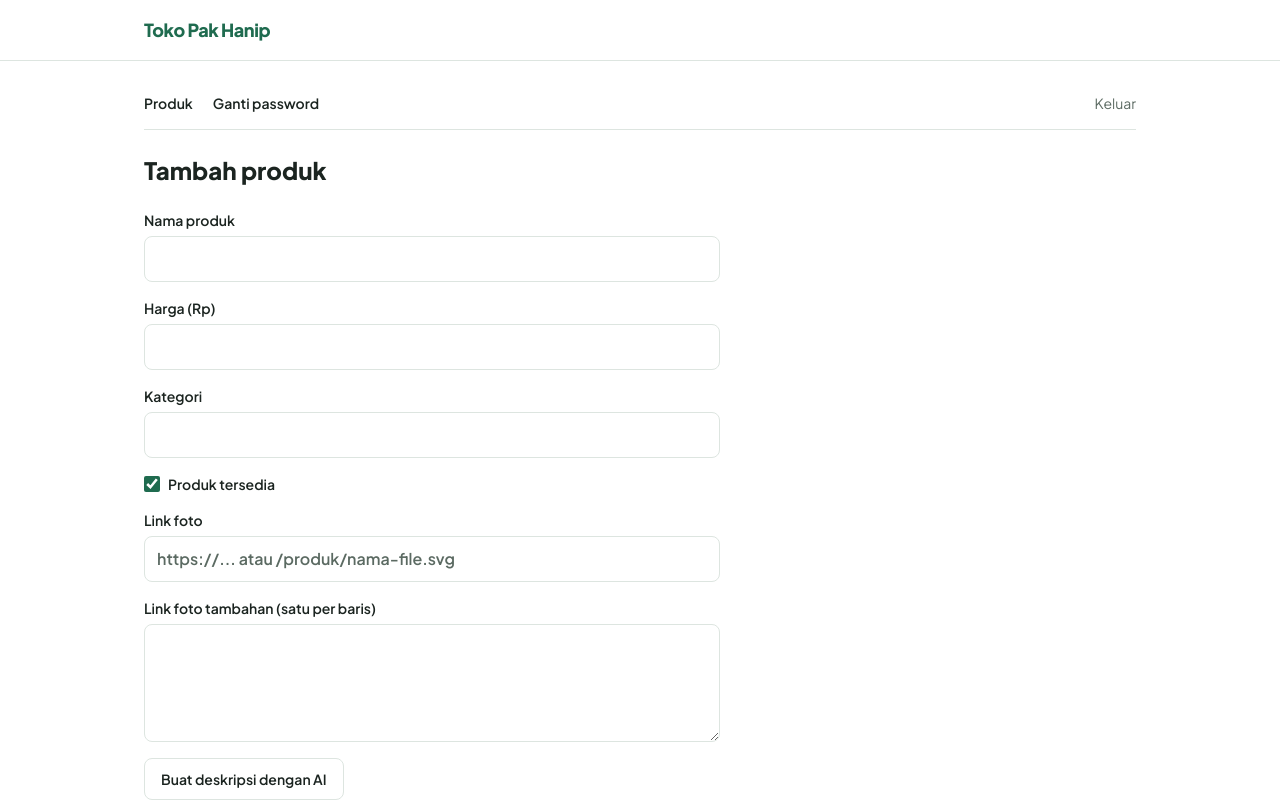
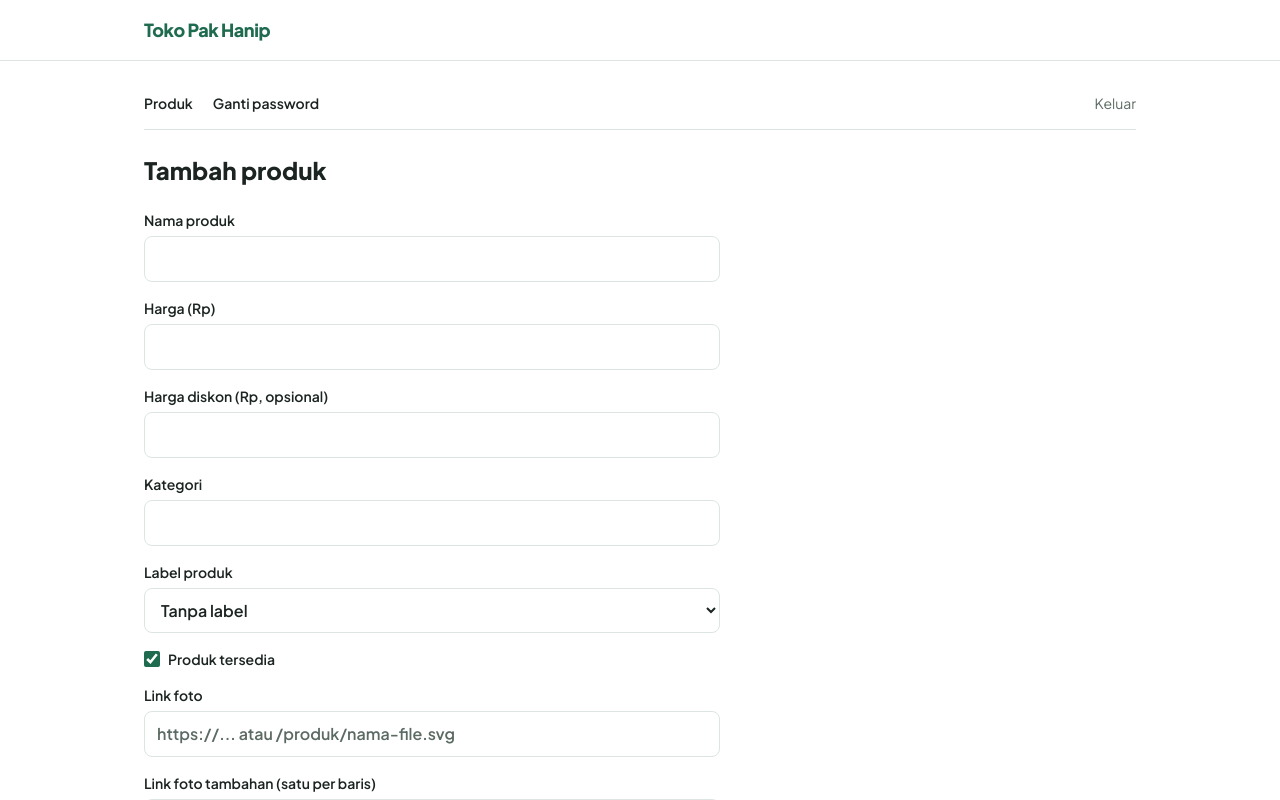
Before and after one commit to Hanifwicaksono/katalog-umkm, a Next.js app: page /admin/produk/baru in a window 1280 px wide. Shown: the top 800 px of the page. Built offline with nearby package versions, Linux system fonts and the light colour scheme.

Commit message:
US-20: harga diskon dan badge

```diff
--- a/app/admin/actions.js
+++ b/app/admin/actions.js
@@ -101,6 +101,9 @@ export async function tambahProduk(formData) {
   const nama = String(formData.get("nama") || "").trim();
   const hargaInput = formData.get("harga");
   const harga = Number(hargaInput);
+  const hargaDiskonInput = String(formData.get("harga_diskon") || "").trim();
+  const hargaDiskon = hargaDiskonInput === "" ? null : Number(hargaDiskonInput);
+  const label = String(formData.get("label") || "");
   const fotoUrls = String(formData.get("foto_urls") || "")
     .split(/\r?\n/)
     .map((url) => url.trim())
@@ -114,10 +117,20 @@ export async function tambahProduk(formData) {
     redirect("/admin/produk/baru?error=Harga%20harus%20berupa%20angka%20bulat%20dan%20tidak%20negatif.");
   }
 
+  if (hargaDiskon !== null && (!Number.isInteger(hargaDiskon) || hargaDiskon < 0 || hargaDiskon >= harga)) {
+    redirect("/admin/produk/baru?error=Harga%20diskon%20harus%20berupa%20angka%20bulat%20dan%20lebih%20kecil%20dari%20harga%20normal.");
+  }
+
+  if (!["", "Baru", "Terlaris"].includes(label)) {
+    redirect("/admin/produk/baru?error=Label%20produk%20tidak%20valid.");
+  }
+
   const { error } = await supabase.from("produk").insert({
     nama,
     harga,
+    harga_diskon: hargaDiskon,
     kategori: String(formData.get("kategori") || "").trim(),
+    label: label || null,
     tersedia: formData.get("tersedia") === "on",
     foto_url: String(formData.get("foto_url") || "").trim(),
     foto_urls: fotoUrls,
@@ -152,6 +165,9 @@ export async function ubahProduk(id, formData) {
   const nama = String(formData.get("nama") || "").trim();
   const hargaInput = formData.get("harga");
   const harga = Number(hargaInput);
+  const hargaDiskonInput = String(formData.get("harga_diskon") || "").trim();
+  const hargaDiskon = hargaDiskonInput === "" ? null : Number(hargaDiskonInput);
+  const label = String(formData.get("label") || "");
   const fotoUrls = String(formData.get("foto_urls") || "")
     .split(/\r?\n/)
     .map((url) => url.trim())
@@ -166,12 +182,22 @@ export async function ubahProduk(id, formData) {
     redirect(`${halamanUbah}?error=Harga%20harus%20berupa%20angka%20bulat%20dan%20tidak%20negatif.`);
   }
 
+  if (hargaDiskon !== null && (!Number.isInteger(hargaDiskon) || hargaDiskon < 0 || hargaDiskon >= harga)) {
+    redirect(`${halamanUbah}?error=Harga%20diskon%20harus%20berupa%20angka%20bulat%20dan%20lebih%20kecil%20dari%20harga%20normal.`);
+  }
+
+  if (!["", "Baru", "Terlaris"].includes(label)) {
+    redirect(`${halamanUbah}?error=Label%20produk%20tidak%20valid.`);
+  }
+
   const { data, error } = await supabase
     .from("produk")
     .update({
       nama,
       harga,
+      harga_diskon: hargaDiskon,
       kategori: String(formData.get("kategori") || "").trim(),
+      label: label || null,
       tersedia: formData.get("tersedia") === "on",
       foto_url: String(formData.get("foto_url") || "").trim(),
       foto_urls: fotoUrls,
--- a/app/produk/[id]/page.jsx
+++ b/app/produk/[id]/page.jsx
@@ -19,6 +19,8 @@ export default async function HalamanDetailProduk({ params }) {
   if (error || !produk) {
     notFound();
   }
+
+  const adaDiskon = Number.isInteger(produk.harga_diskon) && produk.harga_diskon < produk.harga;
 
   let produkTerkait = [];
   if (produk.kategori) {
@@ -45,10 +47,22 @@ export default async function HalamanDetailProduk({ params }) {
             Kembali ke katalog
           </Link>
           <p className="text-sm text-teks-lembut">{produk.kategori}</p>
+          {produk.label && (
+            <span className="self-start rounded-md bg-utama px-2 py-1 text-sm font-bold text-white">
+              {produk.label}
+            </span>
+          )}
           <h1 className="text-3xl font-extrabold leading-tight tracking-tight">{produk.nama}</h1>
-          <p className="self-start rounded-md bg-harga-latar px-3 py-1 text-xl font-bold text-harga">
-            {formatRupiah(produk.harga)}
-          </p>
+          <div className="flex flex-col items-start gap-1">
+            {adaDiskon && (
+              <span className="text-sm text-teks-lembut line-through">
+                {formatRupiah(produk.harga)}
+              </span>
+            )}
+            <p className="rounded-md bg-harga-latar px-3 py-1 text-xl font-bold text-harga">
+              {formatRupiah(adaDiskon ? produk.harga_diskon : produk.harga)}
+            </p>
+          </div>
           <p className="max-w-prose leading-relaxed text-teks-lembut">{produk.deskripsi}</p>
           {produk.tersedia === false ? (
             <p className="self-start rounded-md bg-permukaan px-3 py-1 font-bold text-bahaya">
--- a/components/FormProduk.jsx
+++ b/components/FormProduk.jsx
@@ -21,7 +21,26 @@ export default function FormProduk({ produk = {}, labelTombol, action }) {
         defaultValue={produk.harga}
         required
       />
+      <Input
+        label="Harga diskon (Rp, opsional)"
+        name="harga_diskon"
+        type="number"
+        min="0"
+        defaultValue={produk.harga_diskon ?? ""}
+      />
       <Input label="Kategori" name="kategori" defaultValue={produk.kategori} />
+      <label className="flex flex-col gap-1.5 text-sm font-semibold">
+        Label produk
+        <select
+          name="label"
+          defaultValue={produk.label || ""}
+          className="rounded-lg border border-garis bg-latar px-3 py-2.5 text-base text-teks focus:border-utama focus:outline-none"
+        >
+          <option value="">Tanpa label</option>
+          <option value="Baru">Baru</option>
+          <option value="Terlaris">Terlaris</option>
+        </select>
+      </label>
       <label className="flex items-center gap-2 text-sm font-semibold">
         <input
           type="checkbox"
--- a/components/KartuProduk.jsx
+++ b/components/KartuProduk.jsx
@@ -2,6 +2,8 @@ import Link from "next/link";
 import { formatRupiah } from "@/lib/format";
 
 export default function KartuProduk({ produk }) {
+  const adaDiskon = Number.isInteger(produk.harga_diskon) && produk.harga_diskon < produk.harga;
+
   return (
     <Link
       href={`/produk/${produk.id}`}
@@ -13,16 +15,30 @@ export default function KartuProduk({ produk }) {
         className="aspect-square w-full bg-permukaan object-cover"
       />
       <div className="flex flex-1 flex-col gap-2 p-3">
-        <p className="text-xs text-teks-lembut">{produk.kategori}</p>
+        <div className="flex flex-wrap items-center justify-between gap-2">
+          <p className="text-xs text-teks-lembut">{produk.kategori}</p>
+          {produk.label && (
+            <span className="rounded-md bg-utama px-2 py-0.5 text-xs font-bold text-white">
+              {produk.label}
+            </span>
+          )}
+        </div>
         {produk.tersedia === false && (
           <p className="self-start rounded-md bg-permukaan px-2 py-0.5 text-xs font-bold text-bahaya">
             Habis
           </p>
         )}
         <h3 className="font-semibold leading-snug group-hover:text-utama">{produk.nama}</h3>
-        <p className="mt-auto self-start rounded-md bg-harga-latar px-2 py-0.5 text-sm font-bold text-harga">
-          {formatRupiah(produk.harga)}
-        </p>
+        <div className="mt-auto flex flex-col items-start gap-1">
+          {adaDiskon && (
+            <span className="text-xs text-teks-lembut line-through">
+              {formatRupiah(produk.harga)}
+            </span>
+          )}
+          <p className="rounded-md bg-harga-latar px-2 py-0.5 text-sm font-bold text-harga">
+            {formatRupiah(adaDiskon ? produk.harga_diskon : produk.harga)}
+          </p>
+        </div>
       </div>
     </Link>
   );
--- a/components/TombolWhatsApp.jsx
+++ b/components/TombolWhatsApp.jsx
@@ -11,7 +11,9 @@ export default function TombolWhatsApp({ produk }) {
   if (!produk || produk.tersedia === false) return null;
 
   const nomor = toko.nomorWhatsApp?.replace(/[^0-9]/g, "") || "";
-  const pesan = `Halo, saya ingin memesan ${jumlah} x ${produk.nama} seharga ${formatRupiah(produk.harga)} per produk.`;
+  const adaDiskon = Number.isInteger(produk.harga_diskon) && produk.harga_diskon < produk.harga;
+  const harga = adaDiskon ? produk.harga_diskon : produk.harga;
+  const pesan = `Halo, saya ingin memesan ${jumlah} x ${produk.nama} seharga ${formatRupiah(harga)} per produk.`;
   const urlWhatsApp = `https://wa.me/${nomor}?text=${encodeURIComponent(pesan)}`;
 
   return (
```
Also changed, not shown: 3 other files (tests, documents, lock files or other folders).
